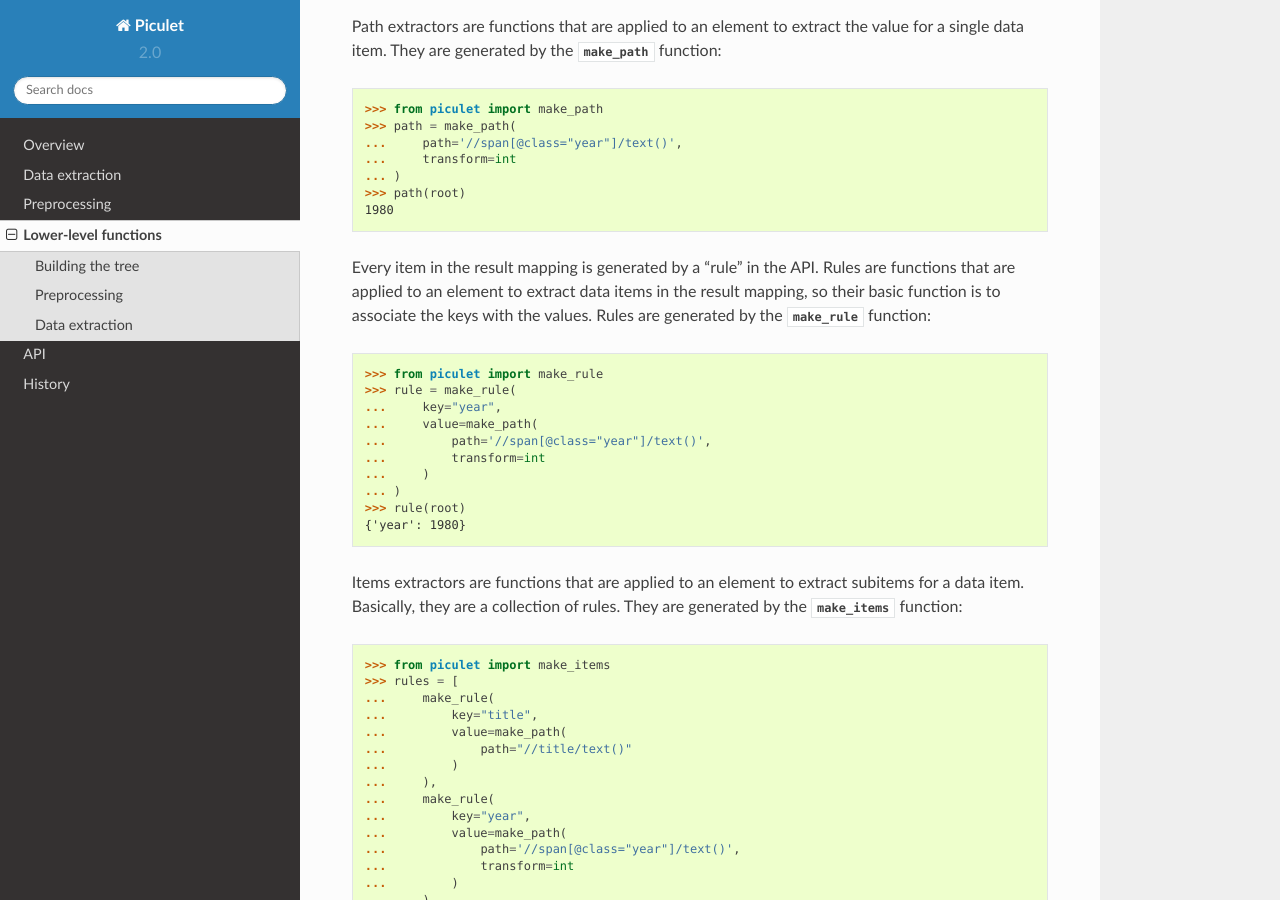
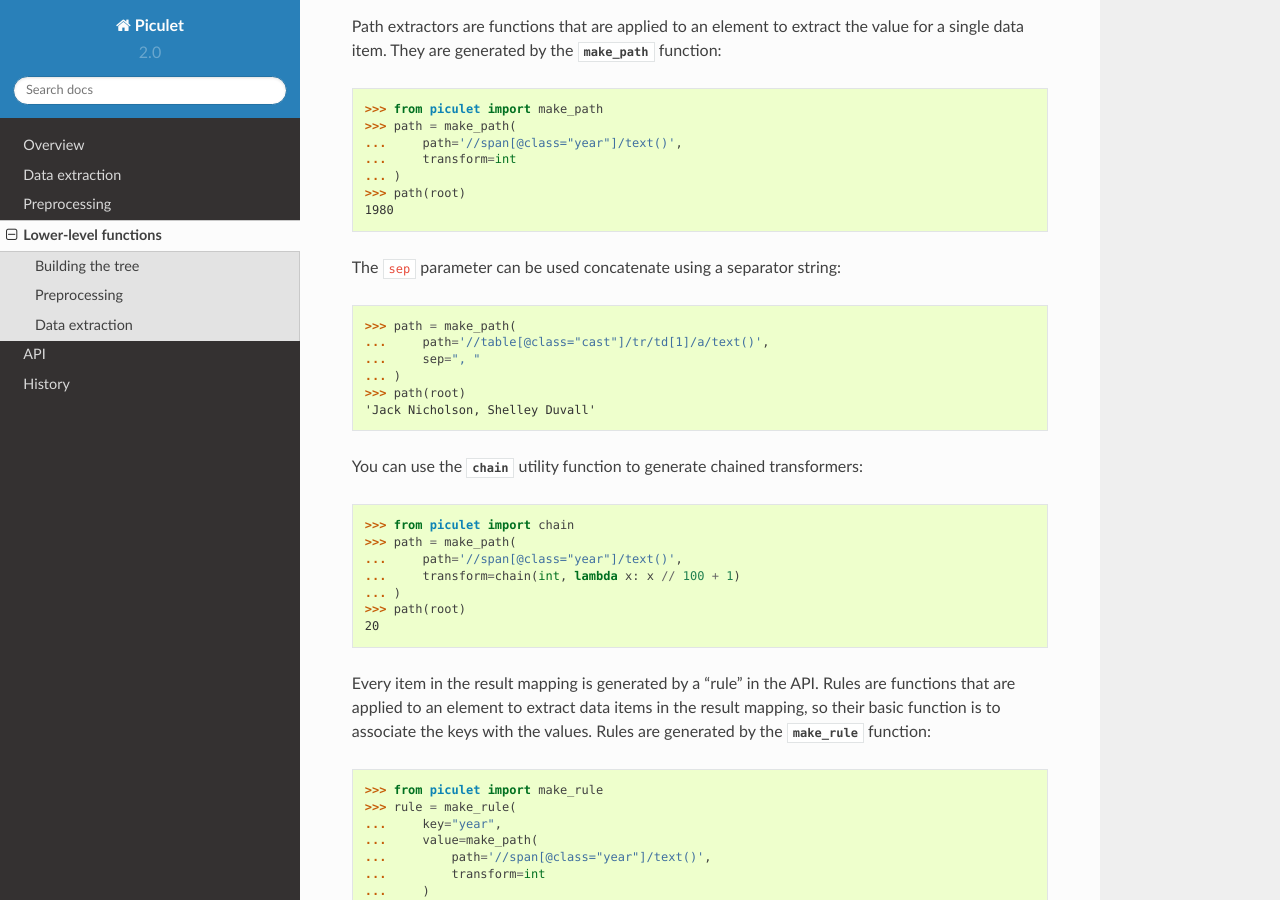
Before and after one commit to uyar/piculet, a Sphinx documentation site: the page built from docs/source/low-level.rst, in a window 1280 px wide and 900 px high, scrolled down 1471 px. Built offline with Sphinx 7.4.7 and the Read the Docs theme 2.0.0, drawn with Linux system fonts in a browser that asks for light colours.

Commit message:
doc: Add docs about sep and chain

```diff
--- a/docs/source/low-level.rst
+++ b/docs/source/low-level.rst
@@ -85,6 +85,30 @@ They are generated by the :func:`make_path <piculet.make_path>` function:
    ... )
    >>> path(root)
    1980
+
+The ``sep`` parameter can be used concatenate using a separator string:
+
+.. code-block:: python
+
+   >>> path = make_path(
+   ...     path='//table[@class="cast"]/tr/td[1]/a/text()',
+   ...     sep=", "
+   ... )
+   >>> path(root)
+   'Jack Nicholson, Shelley Duvall'
+
+You can use the :func:`chain <piculet.chain>` utility function
+to generate chained transformers:
+
+.. code-block:: python
+
+   >>> from piculet import chain
+   >>> path = make_path(
+   ...     path='//span[@class="year"]/text()',
+   ...     transform=chain(int, lambda x: x // 100 + 1)
+   ... )
+   >>> path(root)
+   20
 
 Every item in the result mapping is generated by a "rule" in the API.
 Rules are functions that are applied to an element to extract
```
